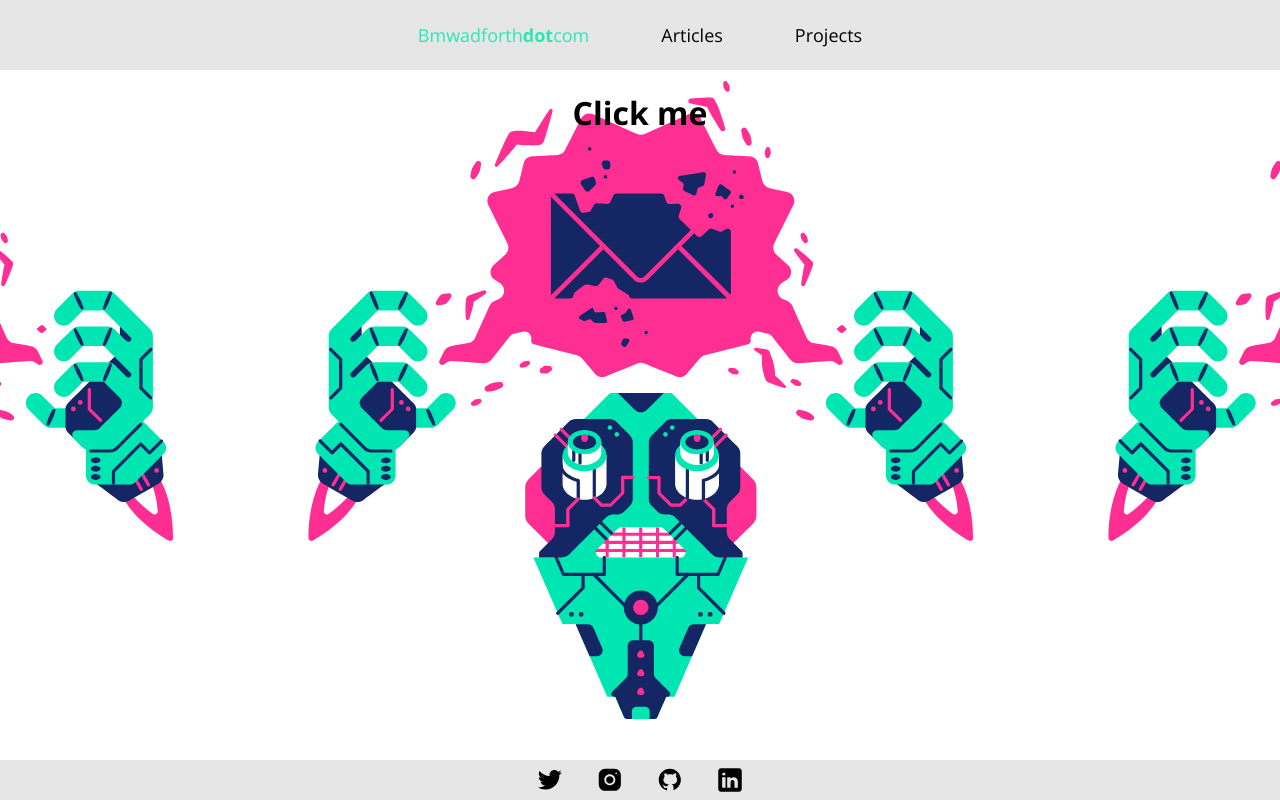
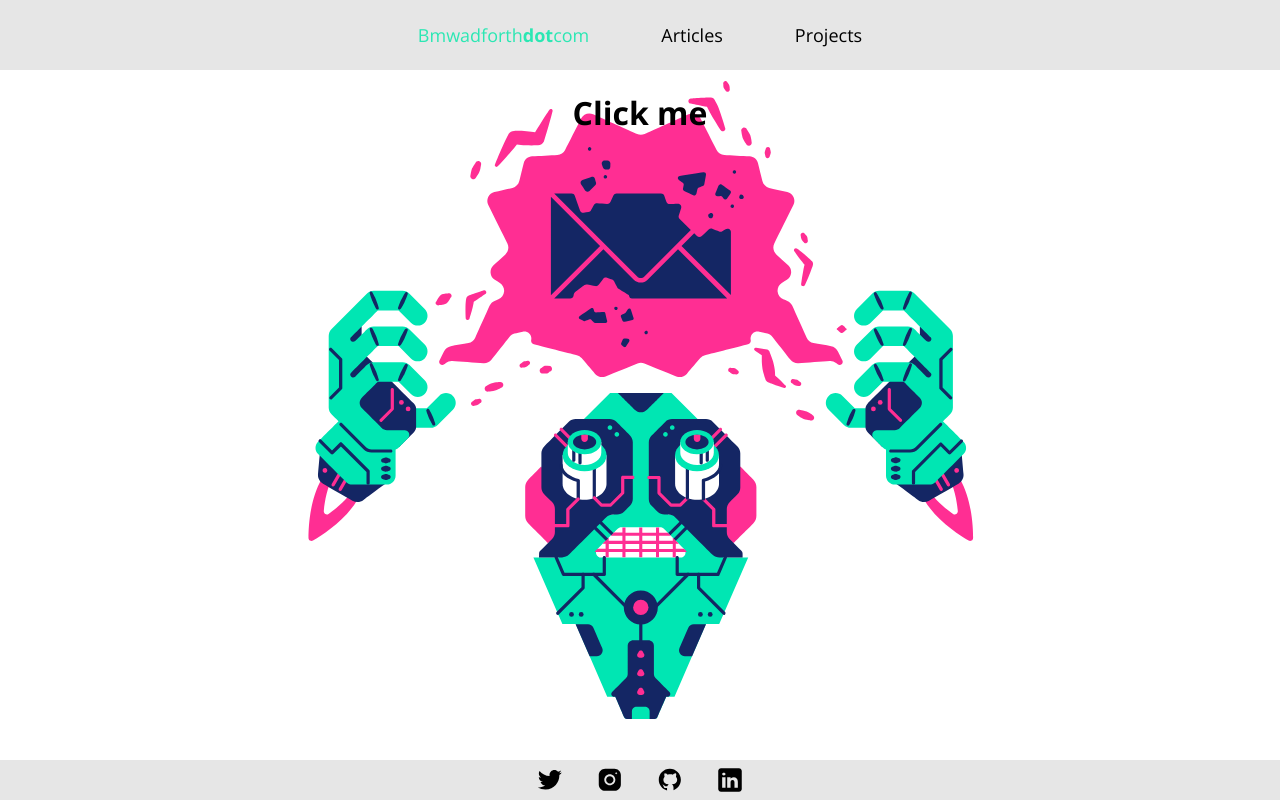
Before and after one commit to bmwadforth/front, a React (Create React App) app: page / in a window 1280 px wide. Built offline with nearby package versions, Linux system fonts and the light colour scheme.

Commit message:
little code changes

```diff
--- a/src/assets/styles/dashboard.scss
+++ b/src/assets/styles/dashboard.scss
@@ -5,7 +5,7 @@
   margin: 0 auto;
   background-image: url('../vectors/cyborg-unsubscribed.svg');
   background-position: bottom;
-  background-repeat: repeat;
+  background-repeat: no-repeat;
 
   @media only screen and (max-width: 800px) {
     background-position: center;
--- a/src/components/dashboard.js
+++ b/src/components/dashboard.js
@@ -14,11 +14,7 @@ export default function Dashboard() {
           {step === 1 && <h1 onClick={() => setStep(2)}>Again.</h1>}
           {step === 2 && <h1 onClick={() => setStep(3)}>One more time.</h1>}
           {step === 3 && <h1 onClick={() => setStep(4)}>Ok no more.</h1>}
-          {step === 4 && (
-            <h1 style={{ color: 'white' }} onClick={() => setStep(5)}>
-              Don't.
-            </h1>
-          )}
+          {step === 4 && <h1 onClick={() => setStep(5)}>Don't.</h1>}
           {step === 5 && <h1 onClick={() => setStep(6)}>Stop.</h1>}
           {step === 6 &&
             window.location.replace('https://www.cyber.gov.au/acsc/view-all-content/programs/stay-smart-online')}
```
